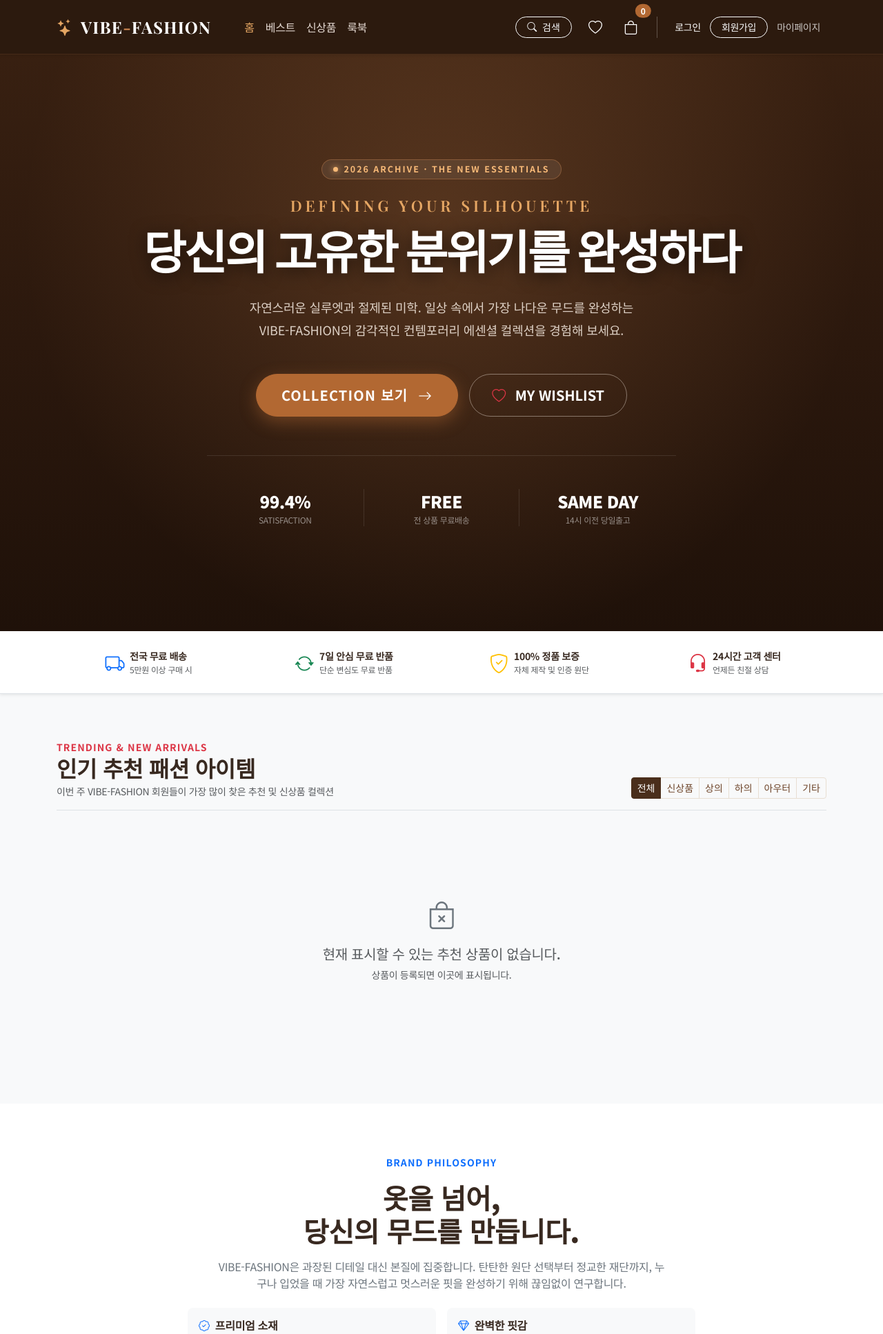
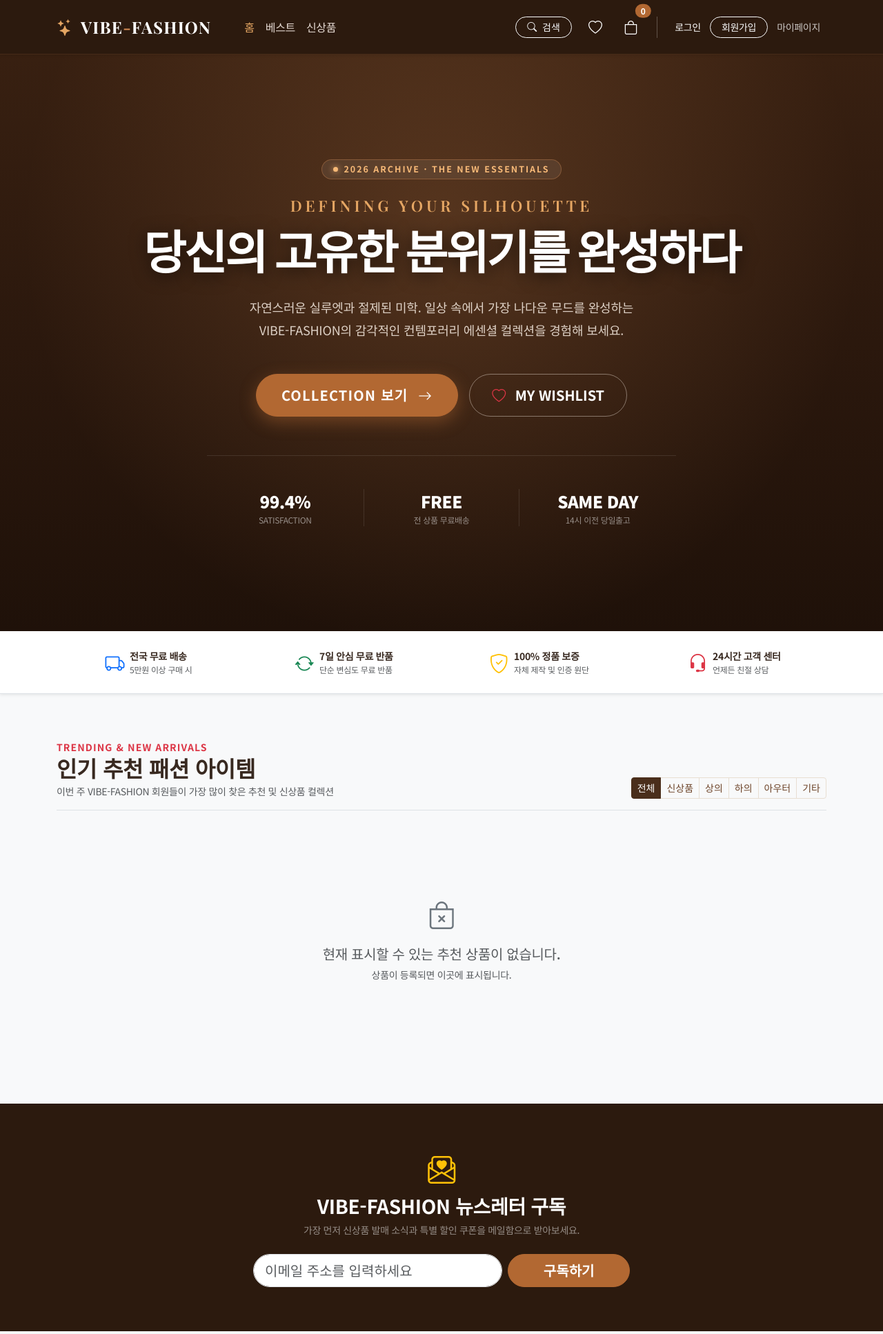
Before and after one commit to jinso-young/vibe-fashion, a Flask app: page / in a window 1280 px wide. Shown: the top 1934 px of the page at 69% size. Run offline with Flask 3, Linux system fonts and the light colour scheme; some web fonts are replaced.

Commit message:
feat: 하단 룩북 섹션 및 상단 GNB 룩북 메뉴 제거

```diff
--- a/templates/base.html
+++ b/templates/base.html
@@ -49,9 +49,6 @@
                     </li>
                     <li class="nav-item">
                         <a class="nav-link" href="#products-section">신상품</a>
-                    </li>
-                    <li class="nav-item">
-                        <a class="nav-link" href="#lookbook-section">룩북</a>
                     </li>
                 </ul>
 
--- a/templates/index.html
+++ b/templates/index.html
@@ -229,43 +229,7 @@
 </section>
 
 <!-- ============================================================== -->
-<!-- 4. 룩북 및 브랜드 스토리 섹션 (Lookbook Section)                  -->
-<!-- ============================================================== -->
-<section id="lookbook-section" class="py-5 bg-white">
-    <div class="container py-4">
-        <div class="row align-items-center justify-content-center g-4 text-center">
-            <div class="col-lg-8">
-                <span class="text-primary fw-bold small text-uppercase tracking-wider">BRAND PHILOSOPHY</span>
-                <h2 class="display-6 fw-black my-3">옷을 넘어,<br>당신의 무드를 만듭니다.</h2>
-                <p class="text-secondary leading-relaxed mb-4 mx-auto" style="max-width: 650px;">
-                    VIBE-FASHION은 과장된 디테일 대신 본질에 집중합니다.
-                    탄탄한 원단 선택부터 정교한 재단까지, 누구나 입었을 때 가장 자연스럽고 멋스러운
-                    핏을 완성하기 위해 끊임없이 연구합니다.
-                </p>
-                <div class="row g-3 mb-4 text-start justify-content-center">
-                    <div class="col-sm-6">
-                        <div class="p-3 bg-light rounded-3 h-100">
-                            <h6 class="fw-bold mb-1"><i class="bi bi-patch-check text-primary me-1"></i> 프리미엄 소재</h6>
-                            <p class="text-muted small mb-0">오래 입어도 형태가 무너지지 않는 고급 원단만을 엄선합니다.</p>
-                        </div>
-                    </div>
-                    <div class="col-sm-6">
-                        <div class="p-3 bg-light rounded-3 h-100">
-                            <h6 class="fw-bold mb-1"><i class="bi bi-gem text-primary me-1"></i> 완벽한 핏감</h6>
-                            <p class="text-muted small mb-0">동양인 체형에 가장 이상적인 패턴으로 재단합니다.</p>
-                        </div>
-                    </div>
-                </div>
-                <button type="button" class="btn btn-dark px-4 py-2 rounded-pill fw-medium" onclick="alert('룩북 전체 갤러리가 곧 공개됩니다!')">
-                    브랜드 스토리 더보기 <i class="bi bi-arrow-right ms-1"></i>
-                </button>
-            </div>
-        </div>
-    </div>
-</section>
-
-<!-- ============================================================== -->
-<!-- 5. 뉴스레터 구독 섹션                                            -->
+<!-- 4. 뉴스레터 구독 섹션                                            -->
 <!-- ============================================================== -->
 <section class="py-5 bg-dark text-white text-center">
     <div class="container py-3">
```
